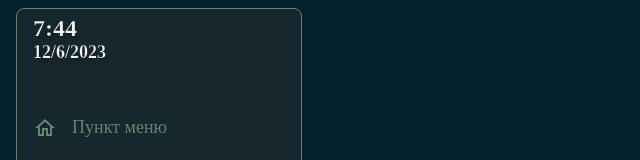
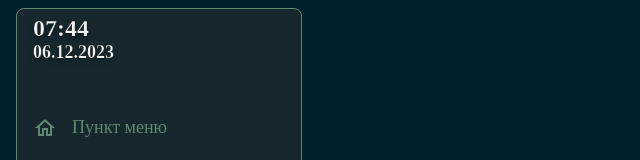
Before and after one commit to x3m4ikc/nav, a React (Create React App) app: page / in a window 1280 px wide. Shown: the top 160 px of the page, without its empty margins (0-640 px from the left). Built offline with nearby package versions, Linux system fonts and the light colour scheme.

Commit message:
Make time correct

```diff
--- a/package.json
+++ b/package.json
@@ -11,9 +11,11 @@
     "@testing-library/react": "^13.4.0",
     "@testing-library/user-event": "^13.5.0",
     "chart.js": "^4.4.1",
+    "moment": "^2.30.1",
     "react": "^18.2.0",
     "react-chartjs-2": "^5.2.0",
     "react-dom": "^18.2.0",
+    "react-moment": "^1.1.3",
     "react-router-dom": "^6.20.1",
     "react-scripts": "5.0.1",
     "styled-components": "^6.1.1",
@@ -44,5 +46,6 @@
     ]
   },
   "devDependencies": {
+    "@faker-js/faker": "^8.3.1"
   }
 }
--- a/src/Components/DateTime/CurrentDateTime.js
+++ b/src/Components/DateTime/CurrentDateTime.js
@@ -1,4 +1,5 @@
 import './DateTime.css';
+import Moment from "react-moment";
 
 const CurrentDate = () => {
 
@@ -6,18 +7,14 @@ const CurrentDate = () => {
     return curDate;
 };
 
-const CurrentTime = () => {
-
-    const curTime = new Date().toLocaleTimeString({hour: '2-digit', minute: '2-digit'})
-    const timeToShow = curTime.split(':')
-    return timeToShow[0] + ":" + timeToShow[1];
-};
 
 const DateTimeComponent = () => {
     return (
         <div className="datetime">
-            <div className="time">{CurrentTime()}</div>
-            <div className="date">{CurrentDate()}</div>
+            <Moment format="HH:mm" interval={1000} className='time'/>
+            <div className="date">
+            <Moment format="DD.MM.YYYY" interval={1000}/>
+            </div>
         </div>
     )
 }
```
Also changed, not shown: 1 other file (tests, documents, lock files or other folders).
